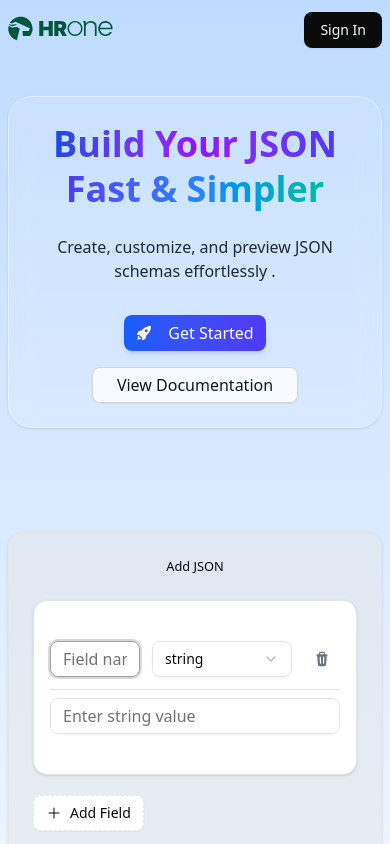
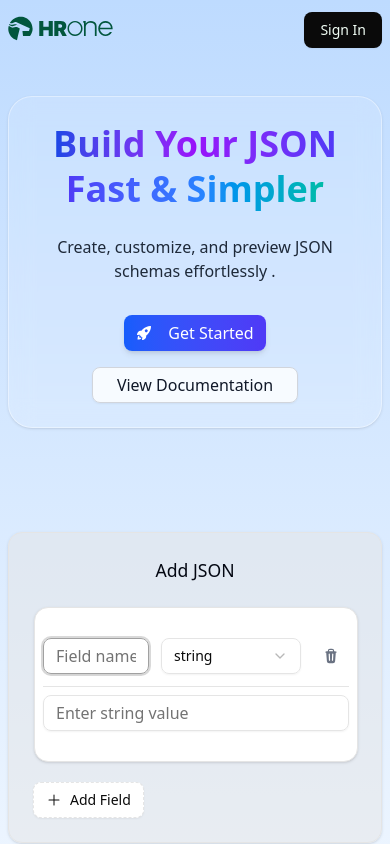
Before and after one commit to VishalChoudhary01/JSON-Builder, a Next.js app: page / in a window 390 px wide. Both pictures are taken after a click on the button "Add Field". Shown: the top 844 px of the page. Built offline with nearby package versions, Linux system fonts and the light colour scheme; a web font is replaced by a local one.

Commit message:
added some framer motion animation

```diff
--- a/package.json
+++ b/package.json
@@ -17,6 +17,7 @@
     "class-variance-authority": "^0.7.1",
     "clsx": "^2.1.1",
     "lucide-react": "^0.525.0",
+    "motion": "^12.23.6",
     "next": "15.4.2",
     "react": "19.1.0",
     "react-dom": "19.1.0",
--- a/src/app/page.js
+++ b/src/app/page.js
@@ -21,7 +21,7 @@ export default function Home() {
           </div>
         </div>
         <Banner/>
-        <div className="py-10 md:px-6 px-2 flex-wrap flex justify-center gap-7">
+        <div className="py-10 md:px-6 px-2 flex-wrap flex justify-center gap-7 ">
           <section className="md:w-[48%] w-full">
             <SchemaBuilder />
           </section>
--- a/src/components/molecules/JsonField.jsx
+++ b/src/components/molecules/JsonField.jsx
@@ -13,6 +13,7 @@ import { Button } from "../atoms/button";
 import { HiMiniTrash, HiPlus } from "react-icons/hi2";
 import { Card, CardContent,  } from "../atoms/card";
 import { Separator } from "../atoms/separator";
+import {motion,AnimatePresence} from 'motion/react'
 
 const TYPE_OPTIONS = ["string", "number", "boolean", "object", "array"];
 
@@ -30,14 +31,24 @@ const JsonField = ({ nestPath = "fields", depth = 0 }) => {
   };
 
   return (
-    <div className={`${depth > 0 ? "ml-6 pl-4 border-l border-gray-200" : ""} space-y-3`}>
+    <div className={`${depth > 0 ? "ml-6 pl-4 border-l border-gray-200" : ""} space-y-3  w-full`}>
+      <AnimatePresence>
       {fields.map((field, index) => {
-        const base = `${nestPath}.${index}`;
+
+      const base = `${nestPath}.${index}`;
         const type = watch(`${base}.type`);
 
         return (
-          <Card key={field.id} className="overflow-hidden shadow-sm">
-            <CardContent className="p-4 space-y-3">
+          <motion.div
+          key={field.id}
+              layout
+              initial={{ opacity: 0, x: -50 }}
+              animate={{ opacity: 1, x: 1 }}
+              exit={{ opacity: 0, x: -50 }}
+              transition={{ duration: 0.4 }}
+          >
+          <Card  className="overflow-hidden shadow-sm">
+            <CardContent className="md:p-4 px-2 py-1.5 space-y-3">
               <div className="flex gap-3 items-start">
                 <Input
                   {...register(`${base}.key`)}
@@ -104,9 +115,10 @@ const JsonField = ({ nestPath = "fields", depth = 0 }) => {
               )}
             </CardContent>
           </Card>
+          </motion.div>
         );
       })}
-
+</AnimatePresence>
       <Button
         type="button"
         onClick={handleAddField}
--- a/src/components/organisms/SchemaBuilder.jsx
+++ b/src/components/organisms/SchemaBuilder.jsx
@@ -11,7 +11,7 @@ const SchemaBuilder = () => {
   return (
     <Card className={"bg-neutral-200/50"}>
       <CardHeader className={"w-full flex justify-center"}>
-        <h1 className='text-gray-950 font-medium xl:text-xl lg:text-lg md:text-[0.8rem] text-[0.8rem]'>Add JSON</h1>
+        <h1 className='text-gray-950 font-medium xl:text-xl lg:text-lg md:text-[1.15rem] text-[1.1rem]'>Add JSON</h1>
       </CardHeader>
       <CardContent>
         <Form {...methods}>
--- a/src/components/templates/SchemaPreview.jsx
+++ b/src/components/templates/SchemaPreview.jsx
@@ -4,6 +4,7 @@ import { useFormContextProvider } from "@/contexts/FormContext";
 import { CardContent } from "../atoms/card";
 import { MdOutlineContentCopy } from "react-icons/md";
 import { Button } from "../atoms/button";
+import {motion} from 'motion/react'
 
 const buildJson = (fields = []) => {
   const result = {};
@@ -47,14 +48,14 @@ const SchemaPreview = () => {
 
   return (
     <CardContent className="px-4 py-6 relative rounded-2xl bg-neutral-950 text-green-400 md:h-[calc(100%-60px)] min-h-72 overflow-auto">
-      <div className="absolute right-12 top-3 group " data-tooltip="Copy">
+      <div className="absolute md:right-12 right-3.5 top-3 group " data-tooltip="Copy">
         <Button
           onClick={handleCopy}
           variant={"ghost"}
           size={"icon"}
-          className="hover:bg-transparent cursor-pointer  transition-all relative py-1"
+          className="hover:bg-transparent cursor-pointer   transition-all relative py-1"
         >
-          <MdOutlineContentCopy className={copied ? "text-green-500" : "text-neutral-200"} />
+          <MdOutlineContentCopy className={copied ? "text-green-500 text-lg" : "text-neutral-200 text-xl"} />
         </Button>
 
         <span className="absolute -top-0 left-1/6 translate-x-1/2 scale-0 group-hover:scale-100 transition-all bg-green-400/30 text-white text-xs px-2 py-1 rounded-md pointer-events-none z-10">
@@ -62,7 +63,13 @@ const SchemaPreview = () => {
         </span>
       </div>
 
-      <pre ref={jsonRef} className="text-sm">{JSON.stringify(jsonOutput, null, 2)}</pre>
+      <motion.pre
+      key={JSON.stringify(jsonOutput)}
+      initial={{opacity:0,y:5}}
+      animate={{opacity:1,y:0}}
+
+      transition={{duration:0.3}}
+       ref={jsonRef} className="text-sm">{JSON.stringify(jsonOutput, null, 2)}</motion.pre>
     </CardContent>
   );
 };
```
Also changed, not shown: 1 other file (tests, documents, lock files or other folders).
